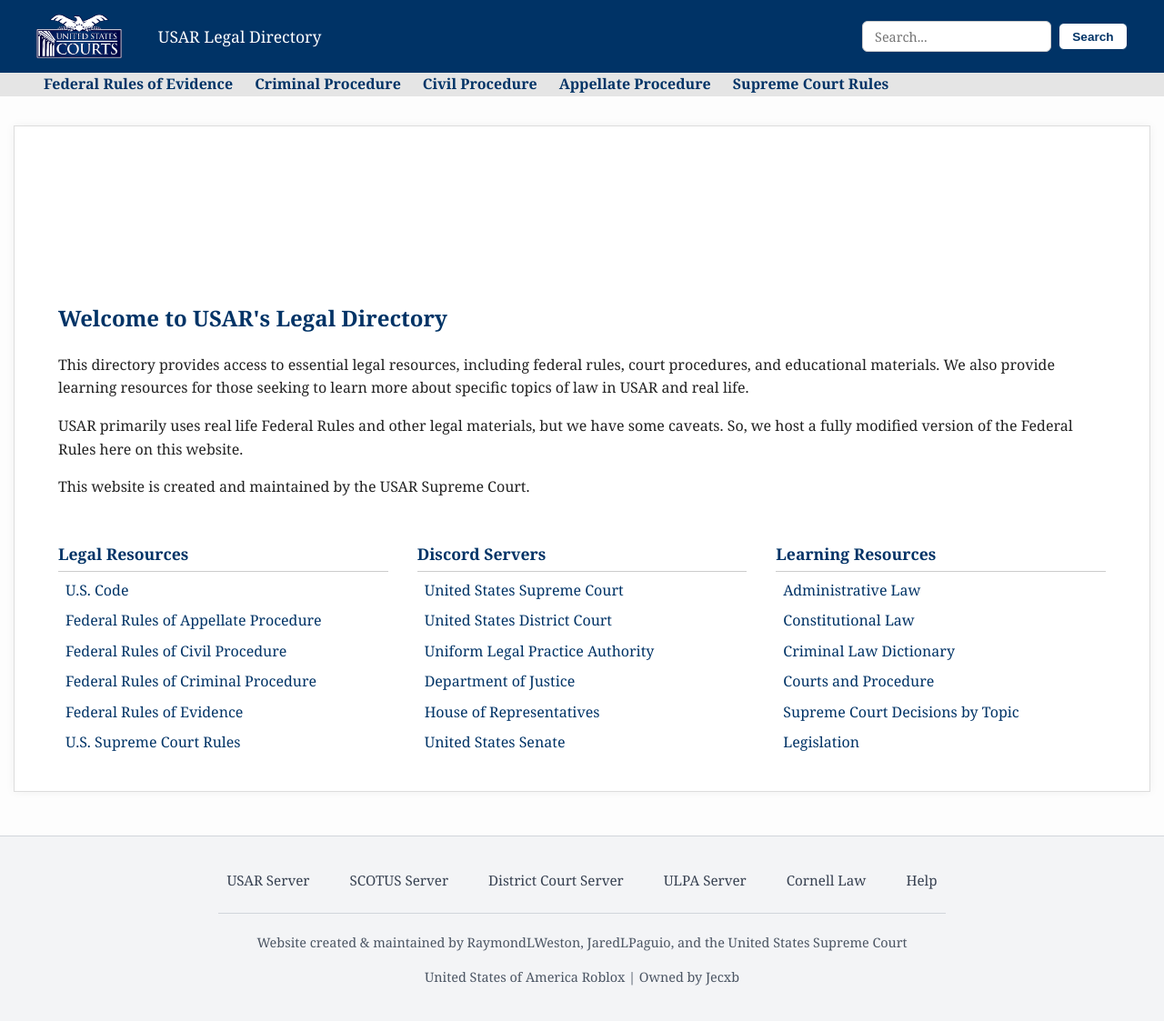
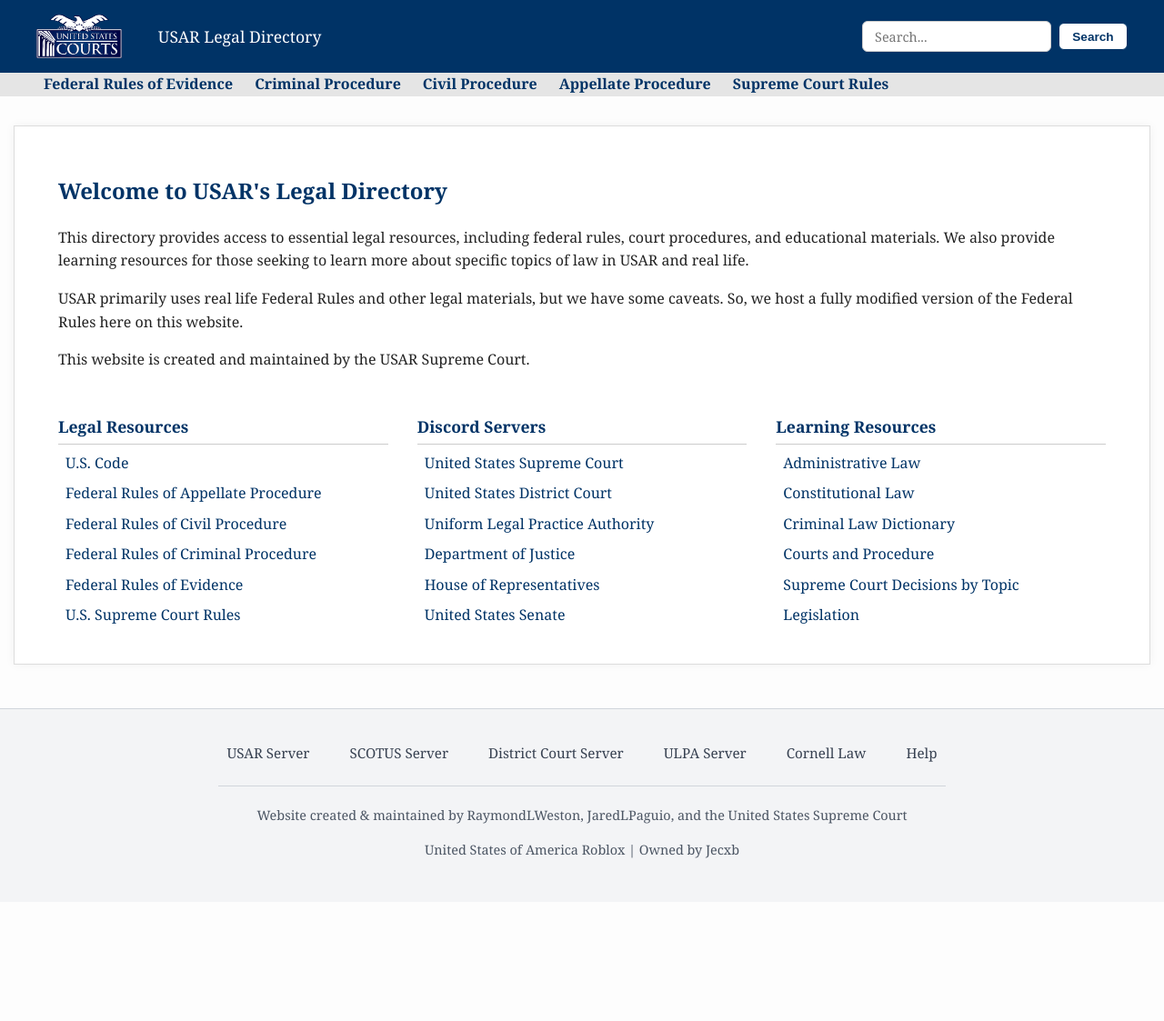
Before and after one commit to usarscotus/legal-directory, a Jekyll site: the page built from index.html, in a window 1280 px wide and 1132 px high. Shown: the top 1123 px of the window at 91% size. Built offline with Jekyll 4.4.1, drawn with Linux system fonts in a browser that asks for light colours.

Commit message:
Update style.css

```diff
--- a/assets/style.css
+++ b/assets/style.css
@@ -114,7 +114,6 @@ body::before {
 
 
 .homepage-section {
-  padding-top: 140px; /* Adjust if needed */
   padding-left: 1.5rem;
   padding-right: 1.5rem;
 }
```
